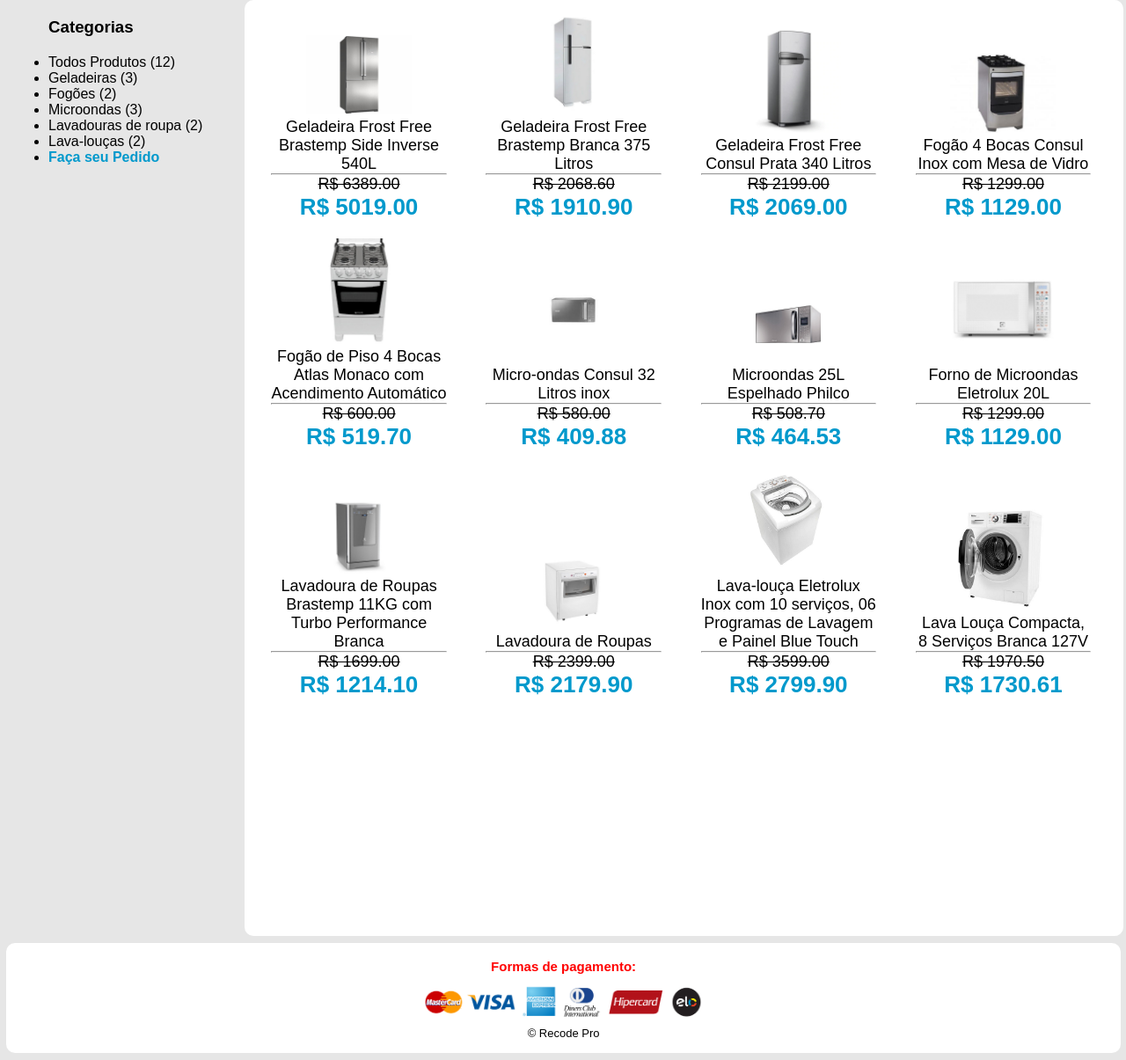
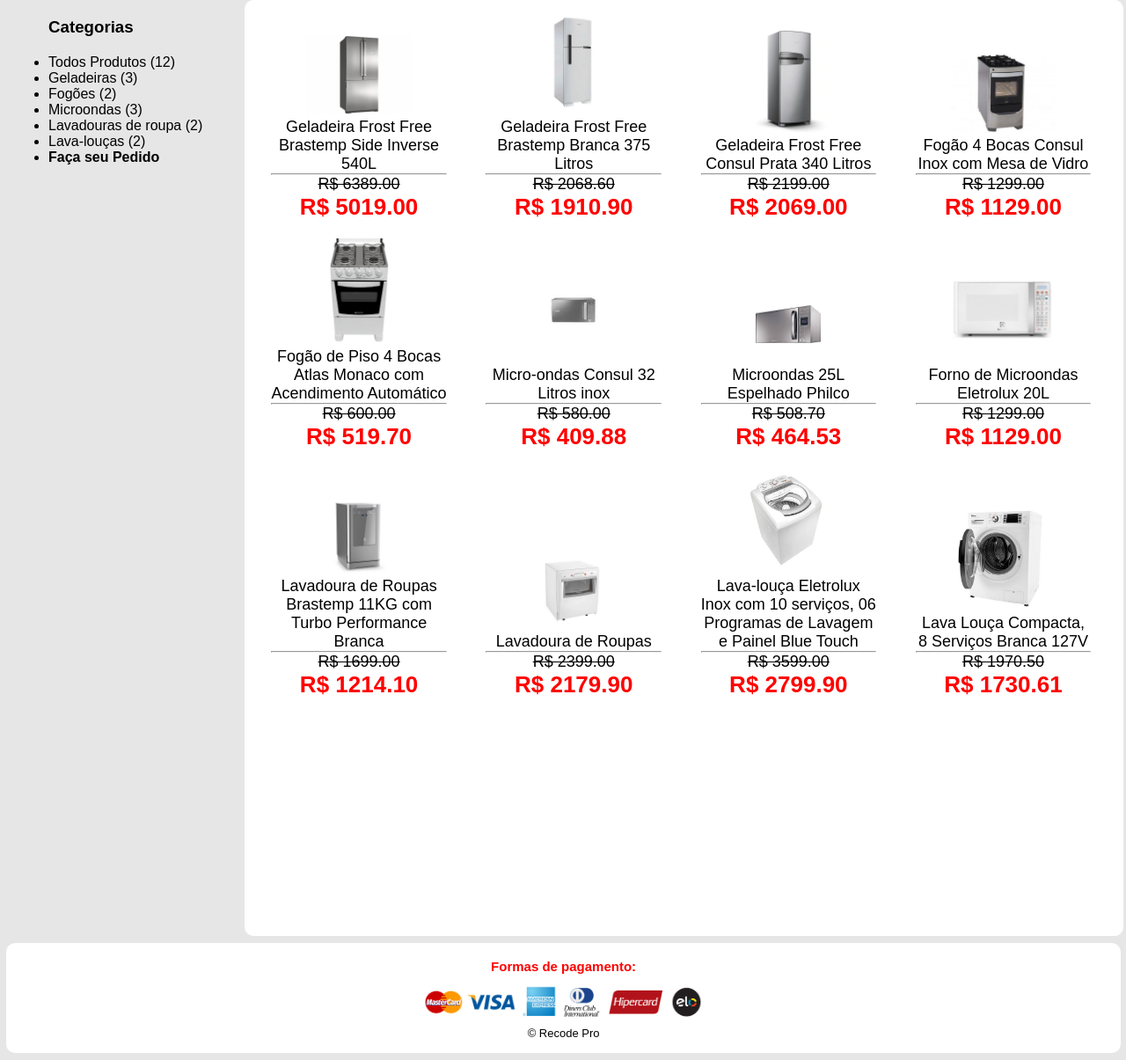
Before and after one commit to dgsdev/FullStackEletro-PHP, a PHP site: page /produtos.php in a window 1280 px wide. Shown: the part 120-1325 px from the top of the page at 88% size. Run offline with PHP 8.4, Linux system fonts and the light colour scheme; data comes from the database, SQL or seed files in the repository.

Commit message:
Ajuste filtro e efeitos click do Menu com JS, Senha BD mysql PHP

```diff
--- a/estilo.css
+++ b/estilo.css
@@ -107,7 +107,7 @@ img.itens {
     margin: 8px 0  8px 7px;
 }
 .preco {
-    color: #0099cc;
+    color: red;
     font-size: 26px;
     font-weight: bold;
 }
@@ -202,7 +202,7 @@ textarea {
     text-align: center;
     color: #000;
     font-size: 2.0rem;
-    font-weight: normal;
+    font-weight: bold;
     line-height: 1.2;
     font-family: Rubik;
     max-width: 90.5rem;
--- a/functions.js
+++ b/functions.js
@@ -1,5 +1,5 @@
 function exibir_categoria(categoria){
-    let elementos = document.getElementByClassName('box_produto');
+    let elementos = document.getElementsByClassName("box_produto");
     console.log(elementos);
     for(var i=0; i<elementos.length; i++){
         console.log(elementos[i]);
@@ -12,7 +12,7 @@ function exibir_categoria(categoria){
 
 
 let exibir_todos = () => {
-    let elementos = document.getElementsByClassName('box_produto');
+    let elementos = document.getElementsByClassName("box_produto");
     for(var i=0; i<elementos.length;i++){
         elementos[i].style = 'display:inline-block';
     }
@@ -27,9 +27,12 @@ let zoom = (imagem) => {
 
 
 function upScaleMenu(x){
-    x.style="font-weight: bold; color: #0099cc;";
+    x.style="text-decoration: none; font-weight: bold; color: #0099cc;";
 }
 
 function downScaleMenu(x){
-    x.style="font-weight: none; color: #000;";
+    x.style="text-decoration: none; font-weight: none; color: #000;";
 }
+function downScaleM(x){
+    x.style="text-decoration: none; font-weight: bold; color: red;";
+}
--- a/link.php
+++ b/link.php
@@ -2,7 +2,7 @@
 
 $servername = "localhost";
 $username = "root";
-$password = "2CqI1LZqdIKMnETf";
+$password = "";
 $database = "fseletro";
 /*
 $servername = "localhost";
--- a/produtos.php
+++ b/produtos.php
@@ -25,12 +25,12 @@ require_once('link.php');
                     <h3 class="categoria">Categorias</h3>
                     <ul class="categoria">
                         <li onclick="exibir_todos()" onmouseover="upScaleMenu(this)" onmouseout="downScaleMenu(this)">Todos Produtos (12)</li>
-                        <li onclick="exibir_categoria('geladeiras')" onmouseover="upScaleMenu(this)" onmouseout="downScaleMenu(this)">Geladeiras (3)</li>
-                        <li onclick="exibir_categoria('fogões')" onmouseover="upScaleMenu(this)" onmouseout="downScaleMenu(this)">Fogões (2)</li>
-                        <li onclick="exibir_categoria('microondas')" onmouseover="upScaleMenu(this)" onmouseout="downScaleMenu(this)">Microondas (3)</li>
-                        <li onclick="exibir_categoria('lava_roupas')" onmouseover="upScaleMenu(this)" onmouseout="downScaleMenu(this)">Lavadouras de roupa  (2)</li>
-                        <li onclick="exibir_categoria('lava_loucas')" onmouseover="upScaleMenu(this)" onmouseout="downScaleMenu(this)">Lava-louças (2)</li>
-                        <li><a href="pedido.php" style="text-decoration: none; color: #0099cc; font-weight: bold;">Faça seu Pedido</a></li>
+                        <li onclick="exibir_categoria('geladeiras  ')" onmouseover="upScaleMenu(this)" onmouseout="downScaleMenu(this)">Geladeiras (3)</li>
+                        <li onclick="exibir_categoria('fogão ')" onmouseover="upScaleMenu(this)" onmouseout="downScaleMenu(this)">Fogões (2)</li>
+                        <li onclick="exibir_categoria('microondas  ')" onmouseover="upScaleMenu(this)" onmouseout="downScaleMenu(this)">Microondas (3)</li>
+                        <li onclick="exibir_categoria('lavadouras_roupa  ')" onmouseover="upScaleMenu(this)" onmouseout="downScaleMenu(this)">Lavadouras de roupa  (2)</li>
+                        <li onclick="exibir_categoria('lava_louças  ')" onmouseover="upScaleMenu(this)" onmouseout="downScaleMenu(this)">Lava-louças (2)</li>
+                        <li><a href="pedido.php" style="text-decoration: none; color: #000; font-weight: bold;" onmouseover="upScaleMenu(this)" onmouseout="downScaleM(this)">Faça seu Pedido</a></li>
                     </ul>
                 </td>
         </section>
@@ -38,7 +38,7 @@ require_once('link.php');
 <section class="produtos">
 <?php
 
-$sql = "SELECT * FROM produtos";
+$sql = "SELECT * FROM produtos;";
 $result = $link->query($sql);
 
 if ($result->num_rows > 0){
@@ -46,7 +46,7 @@ if ($result->num_rows > 0){
 
 ?>
 
-<div class="box_produto" id="<?php echo $rows["categorias"]; ?>">
+    <div class="box_produto" id="<?php echo $rows["categorias"]; ?> ">
     <img src="<?php echo $rows["imagem"]; ?>" alt="<?php echo $rows["descricao"]; ?>" class="itens" onclick="zoom(this)">
     <br>
     <p class="descricao"><?php echo $rows["descricao"]; ?></p>
```
